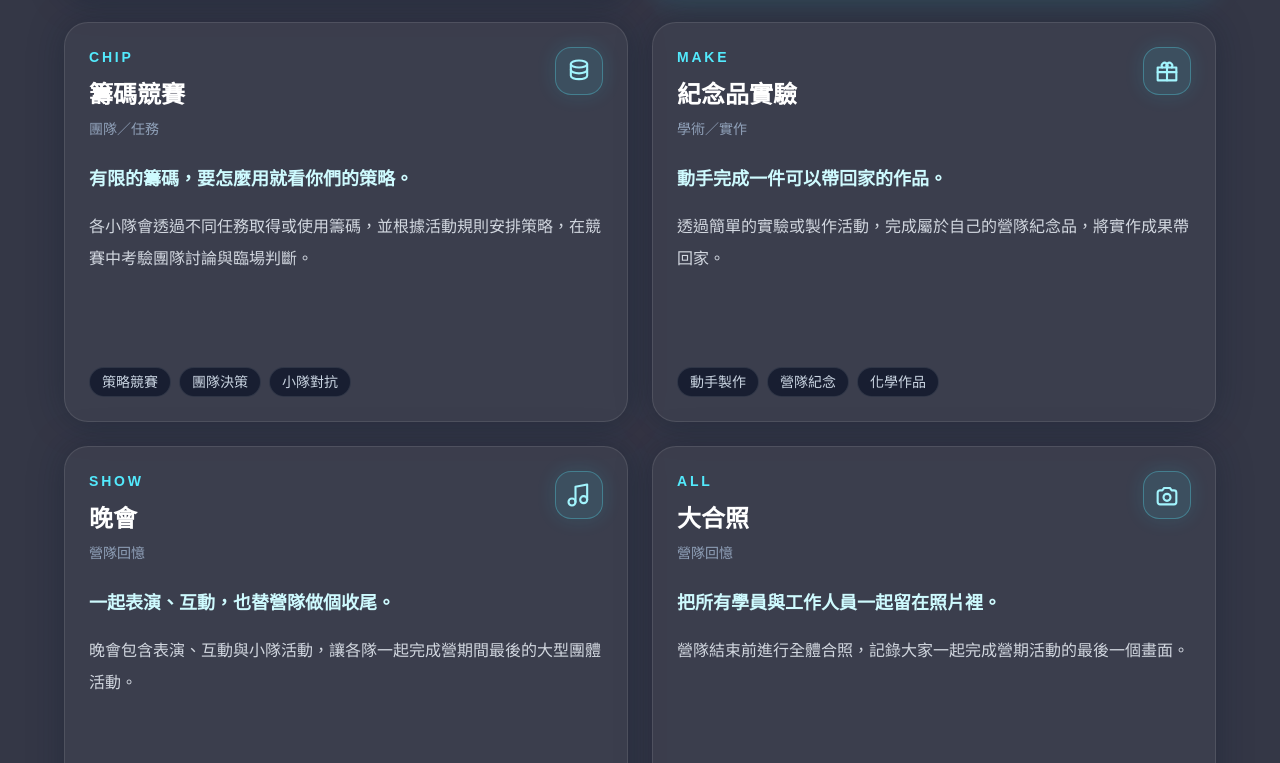
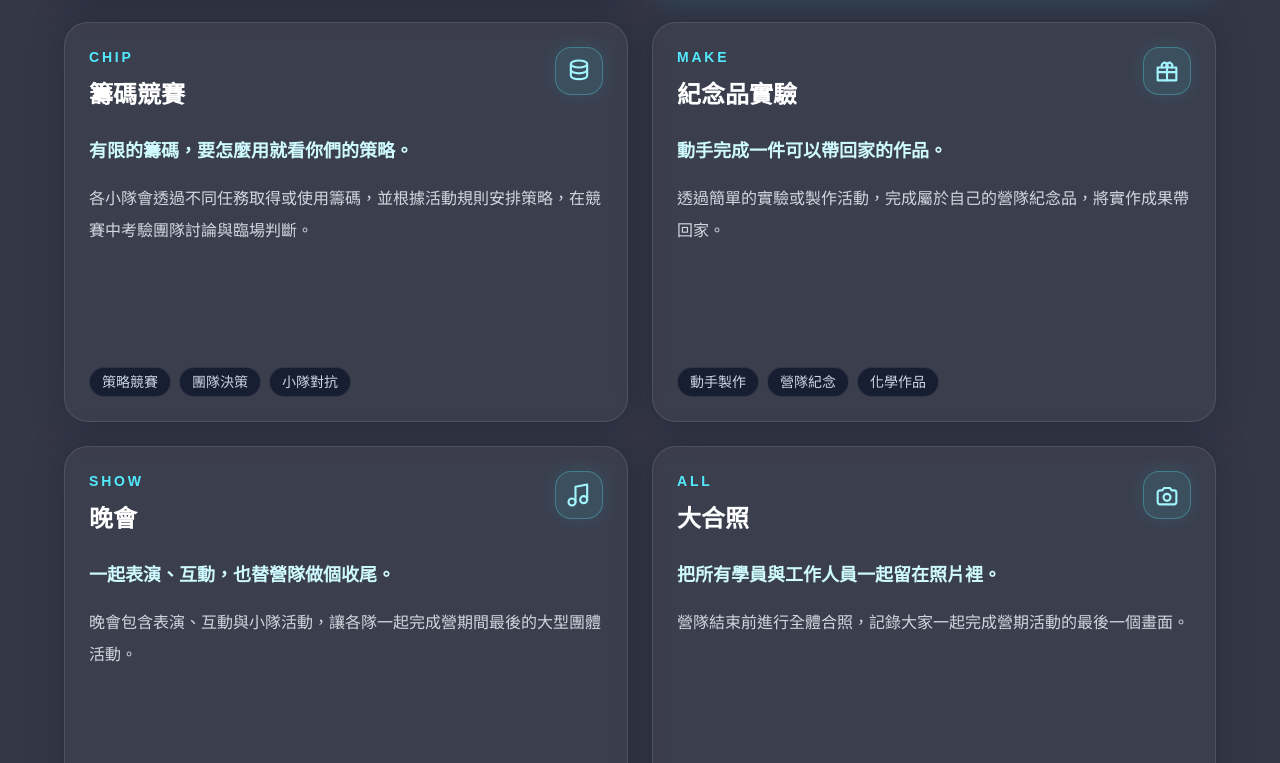
Before and after one commit to MauserCk1R96/ntu-chem-camp, a Next.js app: page /program in a window 1280 px wide. Shown: the part 1882-2645 px from the top of the page. Built offline with nearby package versions, Linux system fonts and the light colour scheme; no server answers.

Commit message:
deletion

```diff
--- a/app/program/program-data.ts
+++ b/app/program/program-data.ts
@@ -4,7 +4,6 @@ export type ProgramItem = {
   description: string;
   tags: string[];
   icon: string;
-  category: "學術／實作" | "團隊／任務" | "營隊回憶";
   featured?: boolean;
 };
 
@@ -16,7 +15,6 @@ export const programItems: ProgramItem[] = [
       "營隊前期會以小隊形式進行闖關與合作任務，讓大家在活動中熟悉彼此，也先建立之後一起完成任務需要的默契。",
     tags: ["團隊合作", "破冰活動", "戶外闖關"],
     icon: "FIELD",
-    category: "團隊／任務",
   },
   {
     title: "書報討論",
@@ -25,7 +23,6 @@ export const programItems: ProgramItem[] = [
       "由工作人員帶領閱讀指定主題的科普或學術文章，整理重點、提出問題，再透過小組討論交換彼此的想法。",
     tags: ["科學閱讀", "小組討論", "表達訓練"],
     icon: "READ",
-    category: "學術／實作",
   },
   {
     title: "示範實驗",
@@ -34,7 +31,6 @@ export const programItems: ProgramItem[] = [
       "由工作人員進行示範操作，讓學員在安全距離觀察反應過程與現象，並搭配說明了解背後的化學原理。",
     tags: ["實驗觀察", "示範操作", "化學現象"],
     icon: "DEMO",
-    category: "學術／實作",
   },
   {
     title: "密室夜解謎",
@@ -43,7 +39,6 @@ export const programItems: ProgramItem[] = [
       "夜間活動會以劇情與關卡串連任務，小隊需要搜尋線索、討論可能的解法，並共同完成指定挑戰。",
     tags: ["推理解謎", "劇情任務", "團隊合作"],
     icon: "LOCK",
-    category: "團隊／任務",
   },
   {
     title: "RPG",
@@ -52,7 +47,6 @@ export const programItems: ProgramItem[] = [
       "學員會依照角色設定與任務線索，在活動過程中進行互動、做出選擇，並與隊友合作完成各階段任務。",
     tags: ["角色扮演", "劇情互動", "任務挑戰"],
     icon: "RPG",
-    category: "團隊／任務",
   },
   {
     title: "大實驗",
@@ -61,7 +55,6 @@ export const programItems: ProgramItem[] = [
       "學員會在工作人員協助下進行實驗，從操作、觀察現象到整理結果與討論，實際接觸大學化學實驗的流程。",
     tags: ["實驗操作", "科學探究", "小隊合作"],
     icon: "LAB",
-    category: "學術／實作",
     featured: true,
   },
   {
@@ -71,7 +64,6 @@ export const programItems: ProgramItem[] = [
       "各小隊會透過不同任務取得或使用籌碼，並根據活動規則安排策略，在競賽中考驗團隊討論與臨場判斷。",
     tags: ["策略競賽", "團隊決策", "小隊對抗"],
     icon: "CHIP",
-    category: "團隊／任務",
   },
   {
     title: "紀念品實驗",
@@ -80,7 +72,6 @@ export const programItems: ProgramItem[] = [
       "透過簡單的實驗或製作活動，完成屬於自己的營隊紀念品，將實作成果帶回家。",
     tags: ["動手製作", "營隊紀念", "化學作品"],
     icon: "MAKE",
-    category: "學術／實作",
   },
   {
     title: "晚會",
@@ -89,7 +80,6 @@ export const programItems: ProgramItem[] = [
       "晚會包含表演、互動與小隊活動，讓各隊一起完成營期間最後的大型團體活動。",
     tags: ["表演互動", "團體活動", "晚會"],
     icon: "SHOW",
-    category: "營隊回憶",
   },
   {
     title: "大合照",
@@ -98,7 +88,6 @@ export const programItems: ProgramItem[] = [
       "營隊結束前進行全體合照，記錄大家一起完成營期活動的最後一個畫面。",
     tags: ["全體合照", "營隊紀念", "最後一天"],
     icon: "ALL",
-    category: "營隊回憶",
   },
 ];
 
--- a/component/program/ProgramCard.tsx
+++ b/component/program/ProgramCard.tsx
@@ -210,9 +210,6 @@ export default function ProgramCard({ item }: ProgramCardProps) {
             ) : null}
           </div>
           <h2 className="text-2xl font-bold text-white">{item.title}</h2>
-          <p className="mt-2 text-sm font-medium text-slate-400">
-            {item.category}
-          </p>
         </div>
         <span
           className={`flex h-12 w-12 shrink-0 items-center justify-center rounded-2xl border text-cyan-200 ${
```
